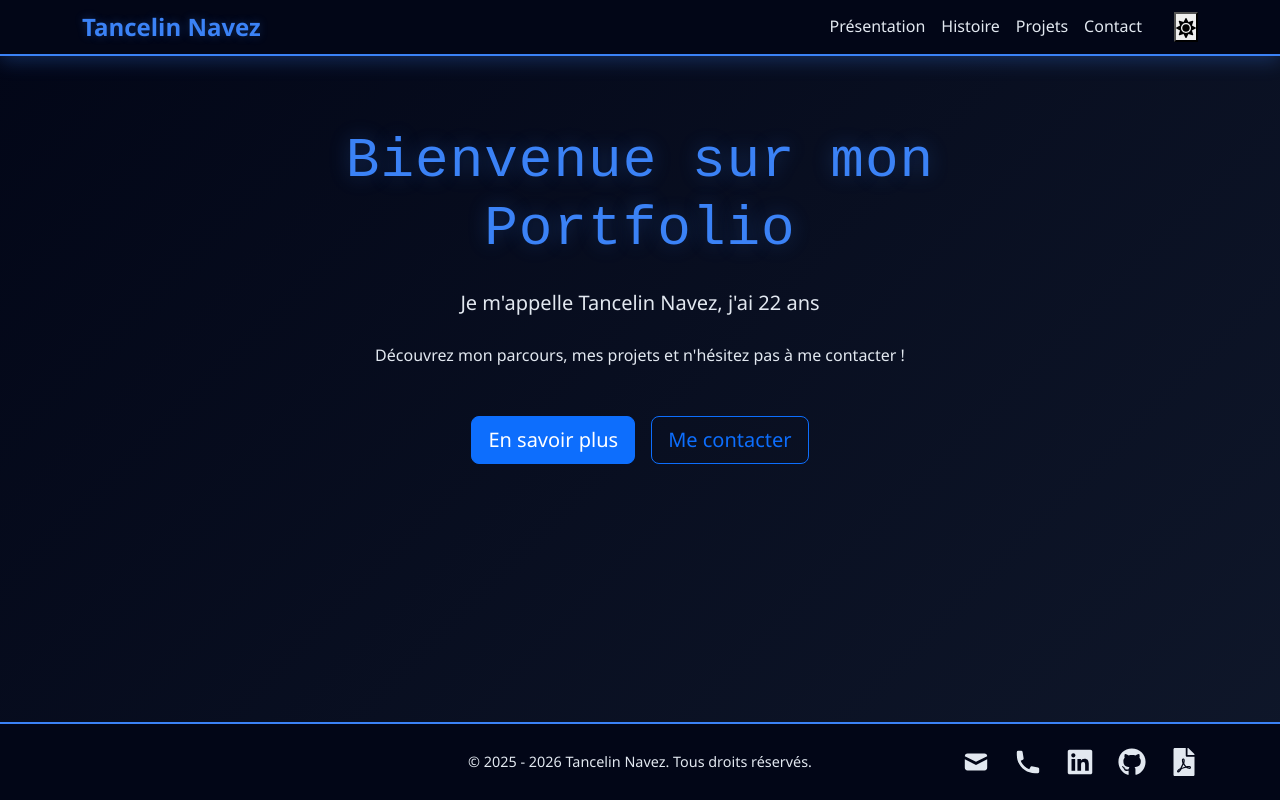
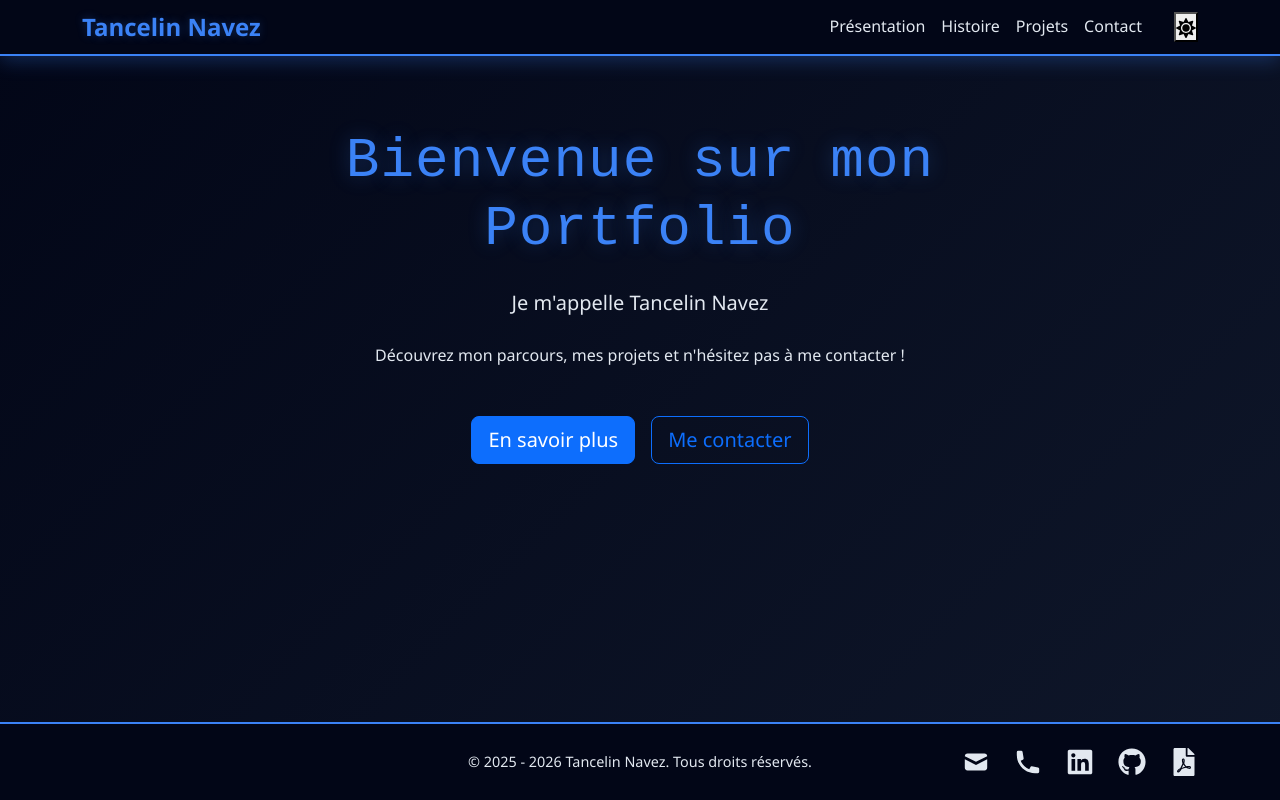
Before and after one commit to Tancelin1/porte-folio, a Next.js app: page / in a window 1280 px wide. Built offline with nearby package versions, Linux system fonts and the light colour scheme.

Commit message:
delete age && add cv in project

```diff
--- a/app/page.tsx
+++ b/app/page.tsx
@@ -8,7 +8,7 @@ export default function Home() {
       <Row className="justify-content-center text-center">
         <Col md={8}>
           <h1 className="display-4 mb-4">Bienvenue sur mon Portfolio</h1>
-          <p className="lead">Je m'appelle Tancelin Navez, j'ai 22 ans</p>
+          <p className="lead">Je m'appelle Tancelin Navez</p>
           <p className="mt-4">
             Découvrez mon parcours, mes projets et n'hésitez pas à me contacter !
           </p>
```
Also changed, not shown: locale/fr/presentation.md (+8 -1 lines), 1 other file (tests, documents, lock files or other folders).
